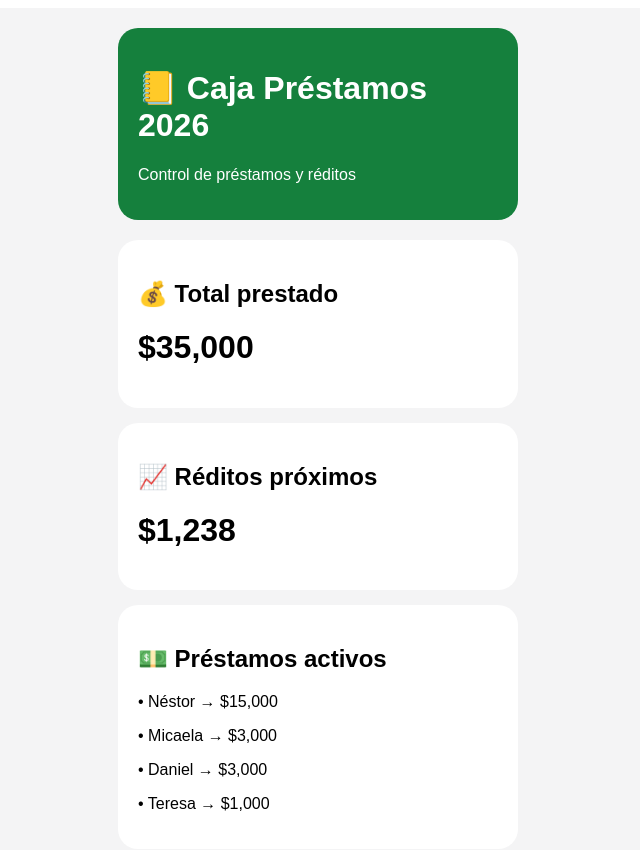
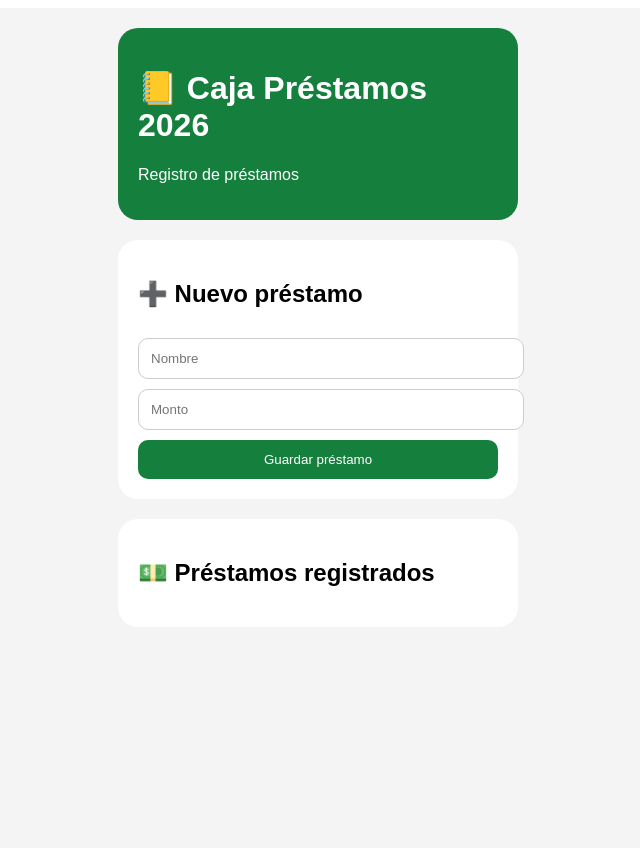
Before and after one commit to delacruzuriel240-cpu/caja-prestamos, a Next.js app: page / in a window 1280 px wide. Shown: the top 850 px of the page, without its empty margins (322-962 px from the left). Built offline with nearby package versions, Linux system fonts and the light colour scheme.

Commit message:
Update page.js

```diff
--- a/app/page.js
+++ b/app/page.js
@@ -1,4 +1,26 @@
+'use client'
+
+import { useState } from 'react'
+
 export default function Home() {
+  const [nombre, setNombre] = useState('')
+  const [monto, setMonto] = useState('')
+  const [prestamos, setPrestamos] = useState([])
+
+  const agregarPrestamo = () => {
+    if (!nombre || !monto) return
+
+    const nuevo = {
+      nombre,
+      monto
+    }
+
+    setPrestamos([...prestamos, nuevo])
+
+    setNombre('')
+    setMonto('')
+  }
+
   return (
     <div style={{
       minHeight: '100vh',
@@ -19,27 +41,57 @@ export default function Home() {
           marginBottom: '20px'
         }}>
           <h1>📒 Caja Préstamos 2026</h1>
-          <p>Control de préstamos y réditos</p>
+          <p>Registro de préstamos</p>
         </div>
 
         <div style={{
           background: 'white',
           padding: '20px',
           borderRadius: '20px',
-          marginBottom: '15px'
+          marginBottom: '20px'
         }}>
-          <h2>💰 Total prestado</h2>
-          <h1>$35,000</h1>
-        </div>
+          <h2>➕ Nuevo préstamo</h2>
 
-        <div style={{
-          background: 'white',
-          padding: '20px',
-          borderRadius: '20px',
-          marginBottom: '15px'
-        }}>
-          <h2>📈 Réditos próximos</h2>
-          <h1>$1,238</h1>
+          <input
+            placeholder="Nombre"
+            value={nombre}
+            onChange={(e) => setNombre(e.target.value)}
+            style={{
+              width: '100%',
+              padding: '12px',
+              marginTop: '10px',
+              marginBottom: '10px',
+              borderRadius: '10px',
+              border: '1px solid #ccc'
+            }}
+          />
+
+          <input
+            placeholder="Monto"
+            value={monto}
+            onChange={(e) => setMonto(e.target.value)}
+            style={{
+              width: '100%',
+              padding: '12px',
+              marginBottom: '10px',
+              borderRadius: '10px',
+              border: '1px solid #ccc'
+            }}
+          />
+
+          <button
+            onClick={agregarPrestamo}
+            style={{
+              width: '100%',
+              padding: '12px',
+              background: '#15803d',
+              color: 'white',
+              border: 'none',
+              borderRadius: '10px'
+            }}
+          >
+            Guardar préstamo
+          </button>
         </div>
 
         <div style={{
@@ -47,15 +99,20 @@ export default function Home() {
           padding: '20px',
           borderRadius: '20px'
         }}>
-          <h2>💵 Préstamos activos</h2>
+          <h2>💵 Préstamos registrados</h2>
 
-          <p>• Néstor → $15,000</p>
-          <p>• Micaela → $3,000</p>
-          <p>• Daniel → $3,000</p>
-          <p>• Teresa → $1,000</p>
+          {prestamos.map((p, i) => (
+            <div key={i} style={{
+              borderBottom: '1px solid #ddd',
+              padding: '10px 0'
+            }}>
+              <strong>{p.nombre}</strong>
+              <p>${p.monto}</p>
+            </div>
+          ))}
         </div>
 
       </div>
     </div>
-  );
-}
+  )
+              }
```
